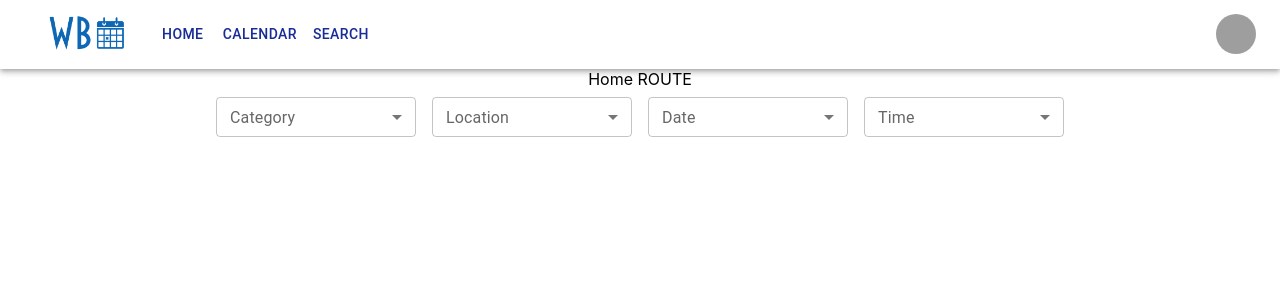
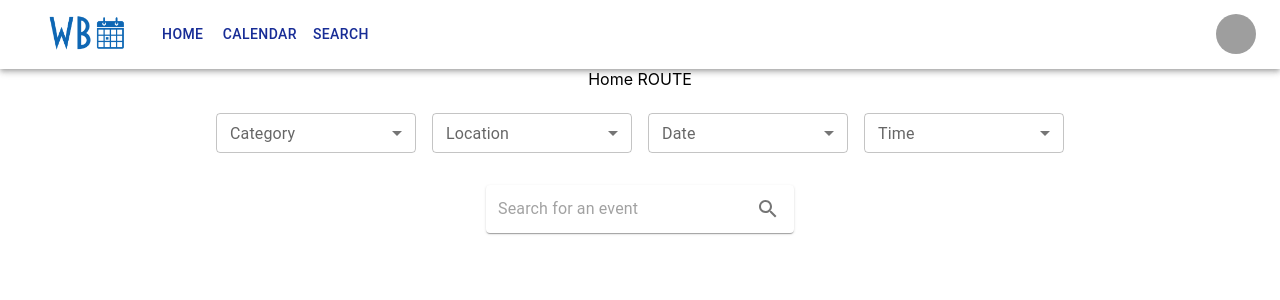
Before and after one commit to RoryHemmings/WhatsBruin, a React (Create React App) app in the folder frontend/: page / in a window 1280 px wide. Shown: the top 300 px of the page. Built offline with nearby package versions, Linux system fonts and the light colour scheme; grey boxes are pictures that could not be loaded.

Commit message:
Add search box and fix filter styling

```diff
--- a/frontend/src/components/filter/Filter.js
+++ b/frontend/src/components/filter/Filter.js
@@ -110,7 +110,7 @@ export default function MultipleSelectChip() {
 
   return (
     <div>
-      <FormControl sx={{ m: 1, width: 200 }} size="small">
+      <FormControl sx={{ m: 1, width: 200, marginTop: 3 }} size="small">
         <InputLabel id="demo-multiple-chip-label" sx={{ bgcolor:"white" }}>Category</InputLabel>
         <Select
           labelId="demo-multiple-chip-label"
@@ -139,7 +139,7 @@ export default function MultipleSelectChip() {
           ))}
         </Select>
       </FormControl>
-      <FormControl sx={{ m: 1, width: 200 }} size="small">
+      <FormControl sx={{ m: 1, width: 200, marginTop: 3 }} size="small">
         <InputLabel id="demo-multiple-chip-label" sx={{ bgcolor:"white" }}>Location</InputLabel>
         <Select
           labelId="demo-multiple-chip-label"
@@ -168,7 +168,7 @@ export default function MultipleSelectChip() {
           ))}
         </Select>
       </FormControl>
-      <FormControl sx={{ m: 1, width: 200 }} size="small">
+      <FormControl sx={{ m: 1, width: 200, marginTop: 3 }} size="small">
         <InputLabel id="demo-multiple-chip-label" sx={{ bgcolor:"white" }}>Date</InputLabel>
         <Select
           labelId="demo-multiple-chip-label"
@@ -197,7 +197,7 @@ export default function MultipleSelectChip() {
           ))}
         </Select>
       </FormControl>
-      <FormControl sx={{ m: 1, width: 200 }} size="small">
+      <FormControl sx={{ m: 1, width: 200, marginTop: 3 }} size="small">
         <InputLabel id="demo-multiple-chip-label" sx={{ bgcolor:"white" }}>Time</InputLabel>
         <Select
           labelId="demo-multiple-chip-label"
--- a/frontend/src/components/home/Home.js
+++ b/frontend/src/components/home/Home.js
@@ -1,12 +1,13 @@
 import React from 'react';
 import Filter from '../filter/Filter';
-
+import SearchBox from '../searchBox/SearchBox'
 
 const Home = () => {
   return (
     <div className="App">
       Home ROUTE
       <Filter/>
+      <SearchBox/>
     </div>
   );
 }
--- /dev/null
+++ b/frontend/src/components/searchBox/SearchBox.js
@@ -0,0 +1,23 @@
+import * as React from 'react';
+import Paper from '@mui/material/Paper';
+import InputBase from '@mui/material/InputBase';
+import IconButton from '@mui/material/IconButton';
+import SearchIcon from '@mui/icons-material/Search';
+
+export default function CustomizedInputBase() {
+  return (
+    <Paper
+      component="form"
+      sx={{ p: '2px 4px', display: 'inline-flex', justifyContent: 'center', alignItems: 'center', width: 300, marginTop: 3 }}
+    >
+      <InputBase
+        sx={{ ml: 1, flex: 1 }}
+        placeholder="Search for an event"
+        inputProps={{ 'aria-label': 'Search for an event' }}
+      />
+      <IconButton type="submit" sx={{ p: '10px' }} aria-label="search">
+        <SearchIcon />
+      </IconButton>
+    </Paper>
+  );
+}
```
